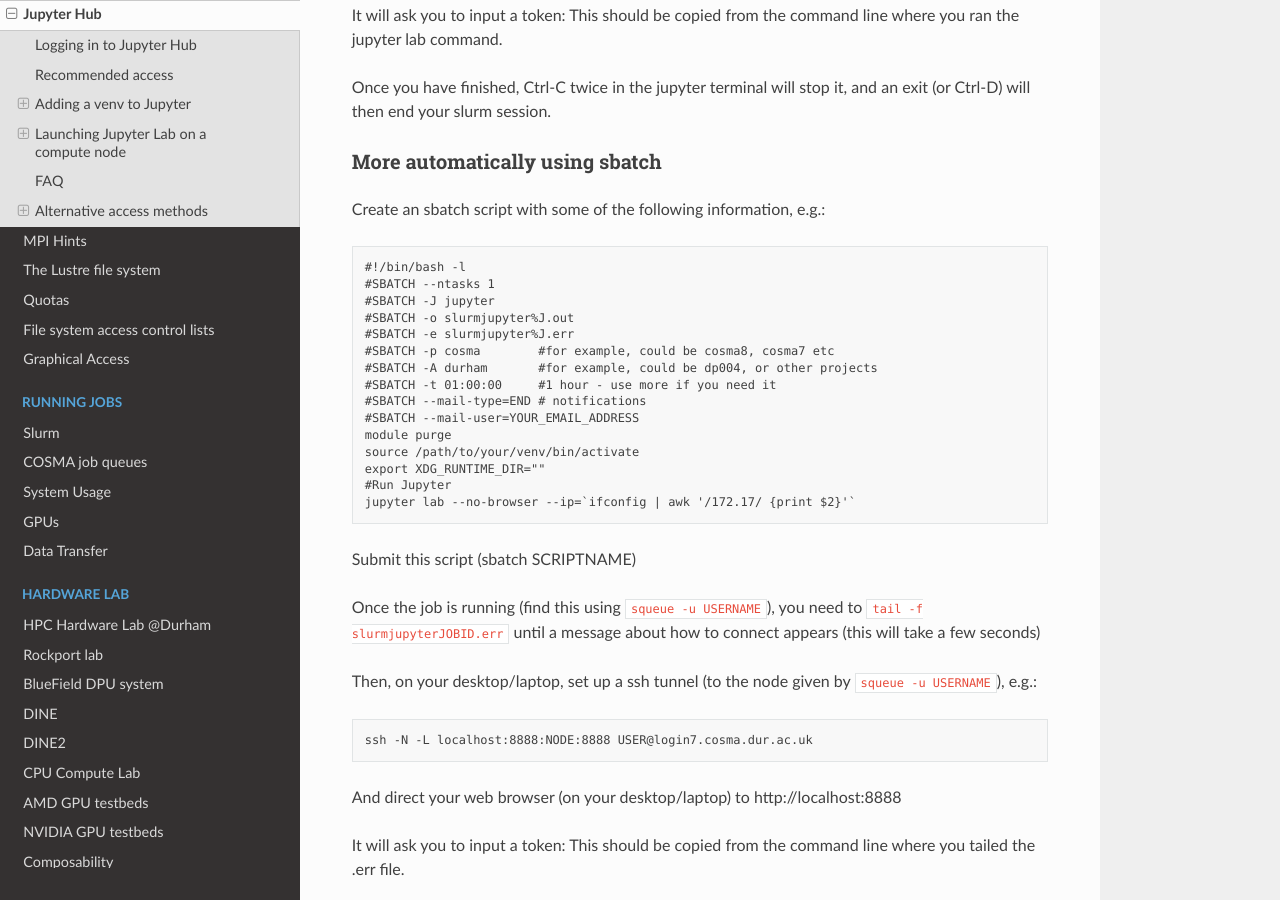
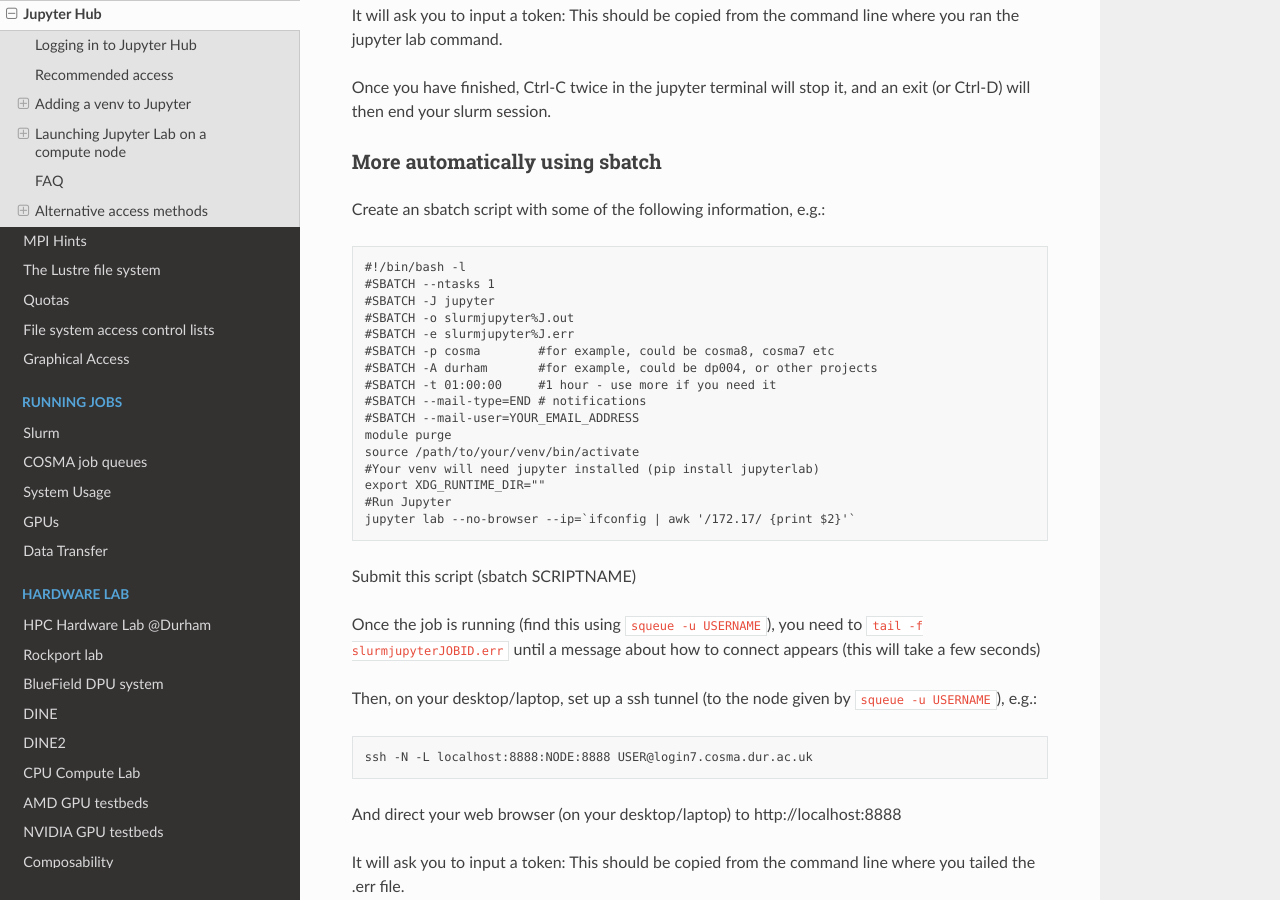
Before and after one commit to agb32/cosmadoc, a Sphinx documentation site: the page built from docs/source/jupyter.md, in a window 1280 px wide and 900 px high, scrolled down 3389 px. Built offline with Sphinx 7.4.7 and the Read the Docs theme 3.1.0, drawn with Linux system fonts in a browser that asks for light colours.

Commit message:
updated jupyter pip instructions

```diff
--- a/docs/source/jupyter.md
+++ b/docs/source/jupyter.md
@@ -153,9 +153,11 @@
     #SBATCH --mail-user=YOUR_EMAIL_ADDRESS
     module purge
     source /path/to/your/venv/bin/activate
+    #Your venv will need jupyter installed (pip install jupyterlab)
     export XDG_RUNTIME_DIR=""
     #Run Jupyter
     jupyter lab --no-browser --ip=`ifconfig | awk '/172.17/ {print $2}'`
+
 
 Submit this script (sbatch SCRIPTNAME)
 
```
